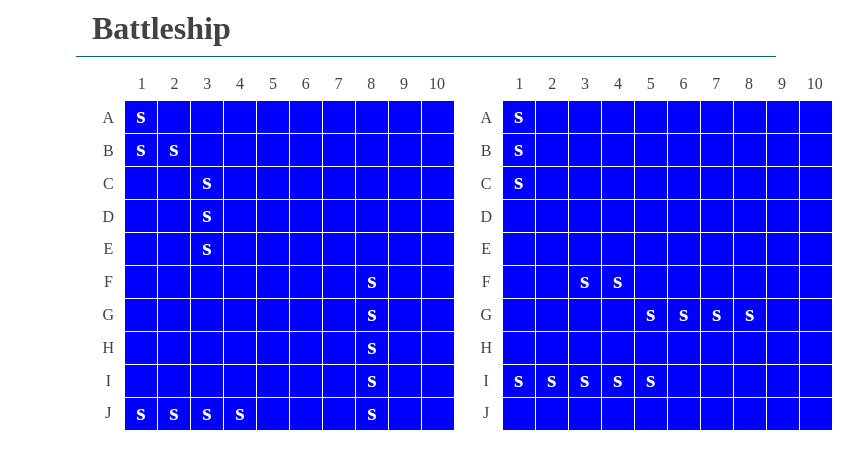
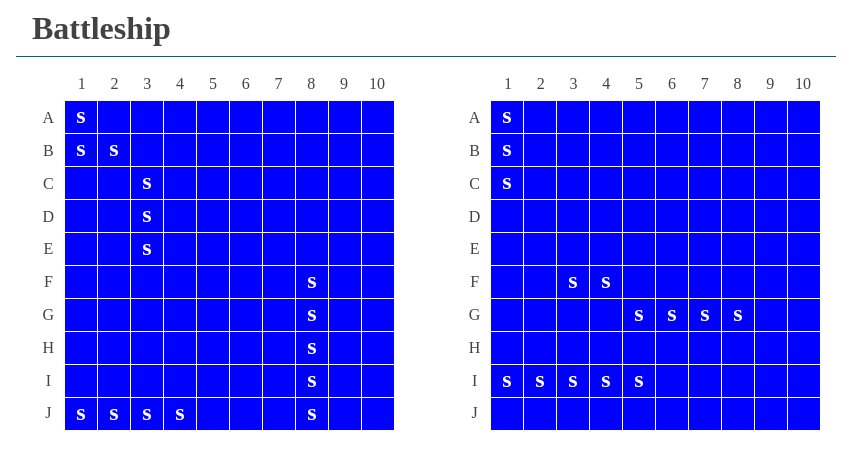
Before and after one commit to JacobGiordano/battleship, a website built with webpack: page src/template.html in a window 1280 px wide. Shown: the whole page, without its empty margins (214-1077 px from the left). Built offline with nearby package versions, Linux system fonts and the light colour scheme.

Commit message:
Update max page width

```diff
--- a/src/css/styles.scss
+++ b/src/css/styles.scss
@@ -14,6 +14,8 @@
   --dark-blue: #19294e;
   --white: #ffffff;
   --border-radius: .25rem;
+
+  --max-page-width: 820px;
 }
 
 * {
@@ -32,7 +34,7 @@ body {
   display: block;
   position: relative;
   width: 100%;
-  max-width: 700px;
+  max-width: var(--max-page-width);
   margin: 0 auto;
   padding: 0 1rem;
 }
@@ -44,6 +46,7 @@ main {
   justify-content: space-between;
   align-items: center;
   gap: 1rem;
+  overflow: auto;
 
   @include media(">=phone", "<tablet") {
     flex-direction: column;
@@ -109,7 +112,7 @@ header {
   background: var(--white);
   border-bottom: 1px solid var(--dark-blue-green);
   width: 100%;
-  max-width: 700px;
+  max-width: var(--max-page-width);
   margin: 0 auto;
   padding: 1rem;
   -moz-column-gap: 1rem;
@@ -165,7 +168,7 @@ header {
   .gameboard {
     display: grid;
     width: 100%;
-    max-width: 700px;
+    max-width: var(--max-page-width);
     height: 100%;
     max-height: 700px;
     grid-template-columns: repeat(10, 2rem);
```
